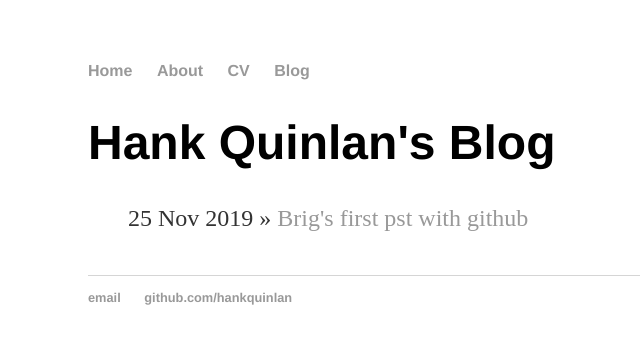
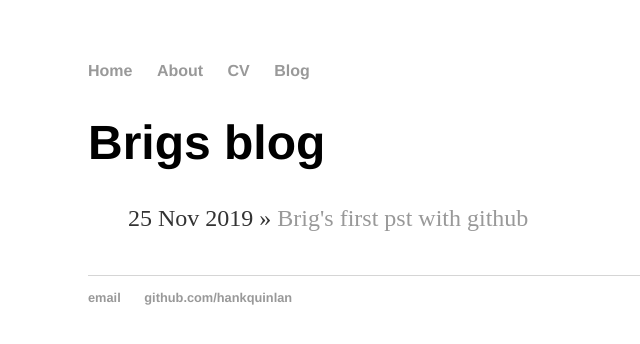
Before and after one commit to gy17bk/mywebsite, a Jekyll site: the page built from blog/index.html, in a window 1280 px wide. Shown: the top 344 px of the page, without its empty margins (104-744 px from the left). Built offline with Jekyll 4.4.1, drawn with Linux system fonts in a browser that asks for light colours.

Commit message:
Update index.html

```diff
--- a/blog/index.html
+++ b/blog/index.html
@@ -1,12 +1,11 @@
 ---
 layout: default
-title: Hank Quinlan's Blog
+title: Brigs blog
 ---
-<h1>{{ page.title }}</h1>
-<ul class="posts">
+	<h1>{{ page.title }}</h1>
+	<ul class="posts">
 
-  {% for post in site.posts %}
-    <li><span>{{ post.date | date_to_string }}</span> &raquo; <a href="{{ post.url }}" title="{{ post.title }}">{{ post.title }}</a></li>
-  {% endfor %}
-
-</ul>
+	  {% for post in site.posts %}
+	    <li><span>{{ post.date | date_to_string }}</span> » <a href="{{ post.url }}" title="{{ post.title }}">{{ post.title }}</a></li>
+	  {% endfor %}
+	</ul>
```
